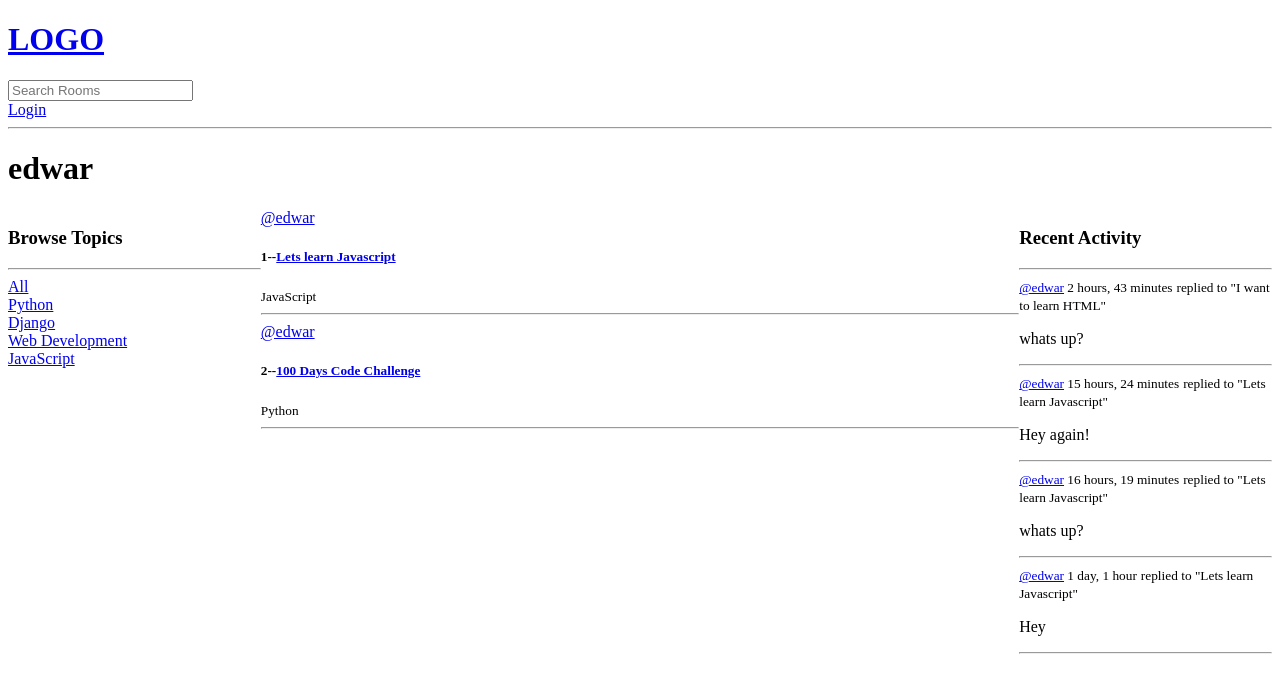
After one commit to edwarddume55/django-chartrooms, a Django app: page /profile/1/ in a window 1280 px wide. The commit adds this page. Shown: the top 693 px of the page. Run offline with Django 4.2, Linux system fonts and the light colour scheme; data comes from the database, SQL or seed files in the repository; both versions use the stored data as it was after the commit.

Commit message:
adding user profiles

```diff
--- /dev/null
+++ b/base/templates/base/activity_component.html
@@ -0,0 +1,15 @@
+<h3>Recent Activity</h3>
+<hr>
+{%for message in room_messages %}
+<div>
+    <small><a href="{%url 'user-profile' message.user.id%}">@{{message.user}}</a>  {{message.created|timesince}}</small>
+    <small>replied to "{{message.room}}"</small>
+
+    <p>{{message}}</p>
+    {% if request.user == message.user %}
+    <a href="{%url 'delete-message' message.id %}">Delete</a>
+    {% endif %}
+    <hr>
+</div>
+
+{% endfor %}
--- /dev/null
+++ b/base/templates/base/feed_component.html
@@ -0,0 +1,15 @@
+<div>
+{% for room in rooms %}
+<div>
+    {% if request.user == room.host%}
+    <a href="{%url 'update-room' room.id %}">Edit</a>
+    <a href="{%url 'delete-room' room.id %}">Delete</a>
+    {% endif%}
+    <a href="{%url 'user-profile' room.host.id%}">@{{room.host.username}}</a>
+    <h5>{{room.id}}--<a href="{% url 'room' room.id %}">{{room.name}}</a></h5>
+    <small>{{room.topic.name}}</small>
+    <hr>
+</div>
+
+{% endfor %}
+</div>
--- /dev/null
+++ b/base/templates/base/profile.html
@@ -0,0 +1,26 @@
+{% extends 'main.html' %}
+
+{% block content %}
+
+<style>
+    .profile-container{
+        display: grid;
+        grid-template-columns: 1fr 3fr 1fr;
+    }
+</style>
+
+<h1>{{user.username}}</h1>
+
+<div class="profile-container">
+    <div>
+        {% include 'base/topics_component.html'%}
+    </div>
+    <div>
+        {% include 'base/feed_component.html'%}
+    </div>
+    <div>
+        {% include 'base/activity_component.html'%}
+    </div>
+</div>
+
+{% endblock %}
--- /dev/null
+++ b/base/templates/base/topics_component.html
@@ -0,0 +1,11 @@
+<h3>Browse Topics</h3>
+<hr>
+<div>
+    <a href="{%url 'home' %}">All</a>
+</div>
+
+{% for topic in topics %}
+    <div>
+        <a href="{%url 'home' %}?q={{topic.name}}">{{topic.name}}</a>
+    </div>
+{% endfor %}
--- a/base/urls.py
+++ b/base/urls.py
@@ -8,9 +8,10 @@ urlpatterns=[
 
     path('',views.home, name='home'),
     path('room/<str:pk>/',views.room, name='room'),
+    path('profile/<str:pk>/', views.userProfile, name='user-profile'),
 
     path('create-room/', views.createRoom, name="create-room"),
-    path('update-room/<str:pk>', views.updateRoom, name="update-room"),
-    path('delete-room/<str:pk>', views.deleteRoom, name="delete-room"),
-    path('delete-message/<str:pk>', views.deleteMessage, name="delete-message"),
+    path('update-room/<str:pk>/', views.updateRoom, name="update-room"),
+    path('delete-room/<str:pk>/', views.deleteRoom, name="delete-room"),
+    path('delete-message/<str:pk>/', views.deleteMessage, name="delete-message"),
 ]
--- a/base/views.py
+++ b/base/views.py
@@ -79,7 +79,7 @@ def home(request):
 
     topics=Topic.objects.all()
     room_count = rooms.count()
-    room_messages =Message.objects.all()
+    room_messages =Message.objects.filter(Q(room__topic__name__icontains=q))
 
     context={'rooms': rooms, 'topics': topics, 'room_count':room_count,'room_messages':room_messages }
     return render(request, 'base/home.html', context)
@@ -102,6 +102,15 @@ def room(request, pk):
 
     context = {'room': room, 'room_messages': room_messages, 'participants':participants}
     return render(request, 'base/room.html', context)
+
+
+def userProfile(request,pk):
+    user=User.objects.get(id=pk)
+    room_messages=user.message_set.all()
+    rooms = user.room_set.all()
+    topics=Topic.objects.all()
+    context={'user': user, 'rooms':rooms, 'room_messages':room_messages, 'topics':topics}
+    return render(request, 'base/profile.html', context)
 
 
 @login_required (login_url='login')
```
Also changed, not shown: base/templates/base/home.html (+3 -40 lines), db.sqlite3.
